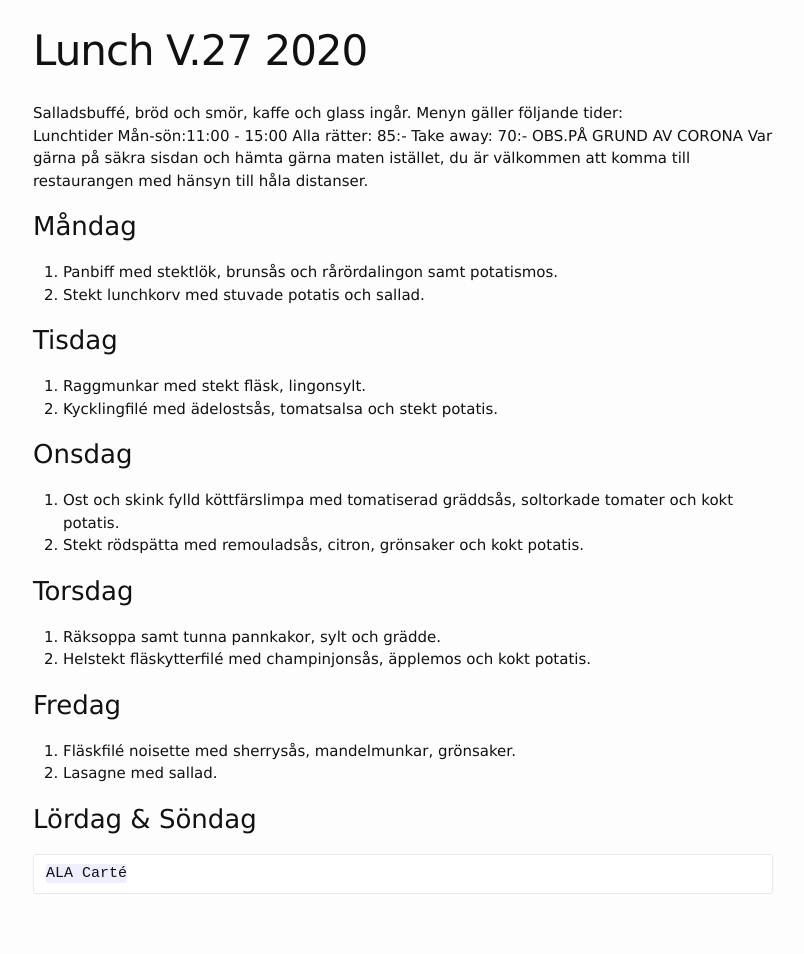
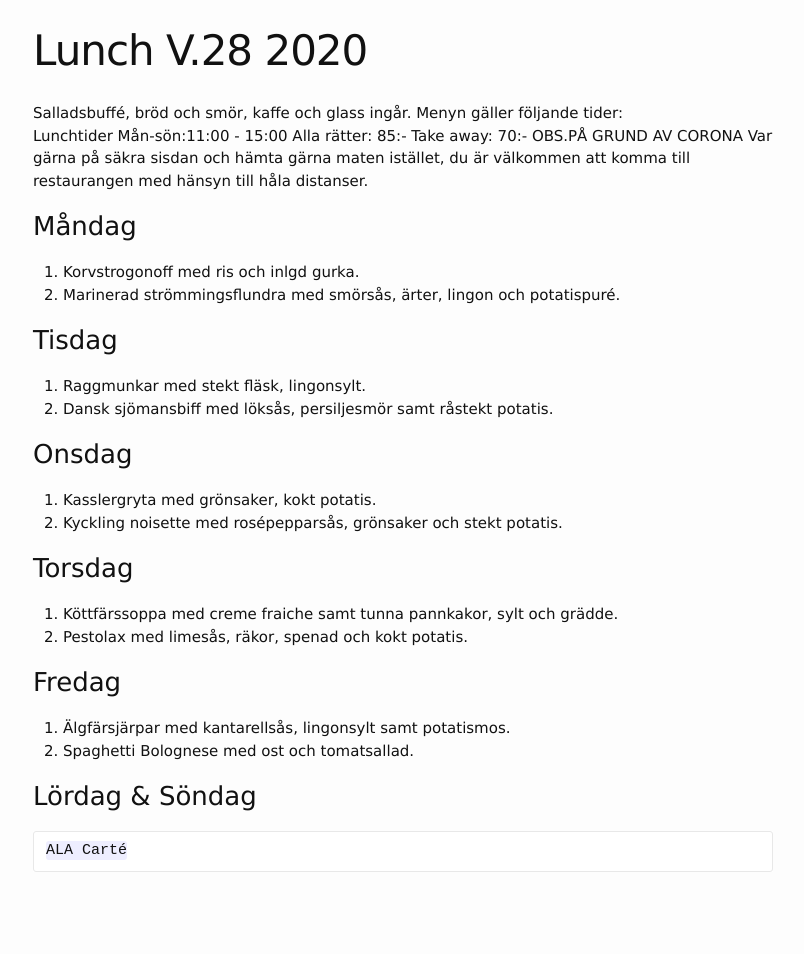
Before and after one commit to FarInn62/farinn62.github.io, a Jekyll site: the page built from lunch.md, in a window 1280 px wide. Shown: the whole page, without its empty margins (237-1041 px from the left). Built offline with Jekyll 4.4.1, drawn with Linux system fonts in a browser that asks for light colours; after the commit the page ends 932 px from its top, so only the background shows below that.

Commit message:
Update lunch.md

```diff
--- a/lunch.md
+++ b/lunch.md
@@ -1,6 +1,6 @@
 ---
 layout: foodmenu
-title: Lunch V.27 2020
+title: Lunch V.28 2020
 permalink: /lunch/
 published: true
 ---
@@ -12,24 +12,24 @@ OBS.PÅ GRUND AV CORONA Var gärna på säkra sisdan och hämta gärna maten ist
 
 
 ### Måndag
-1. Panbiff med stektlök, brunsås och rårördalingon samt potatismos.
-2. Stekt lunchkorv med stuvade potatis och sallad.
+1. Korvstrogonoff med ris och inlgd gurka.
+2. Marinerad strömmingsflundra med smörsås, ärter, lingon och potatispuré.
 
 ### Tisdag
 1. Raggmunkar med stekt fläsk, lingonsylt.
-2. Kycklingfilé med ädelostsås, tomatsalsa och stekt potatis.
+2. Dansk sjömansbiff med löksås, persiljesmör samt råstekt potatis.
 
 ### Onsdag
-1. Ost och skink fylld köttfärslimpa med tomatiserad gräddsås, soltorkade tomater och kokt potatis.
-2. Stekt rödspätta med remouladsås, citron, grönsaker och kokt potatis.
+1. Kasslergryta med grönsaker, kokt potatis.
+2. Kyckling noisette med rosépepparsås, grönsaker och stekt potatis.
 
 ### Torsdag
-1. Räksoppa samt tunna pannkakor, sylt och grädde.
-2. Helstekt fläskytterfilé med champinjonsås, äpplemos och kokt potatis.
+1. Köttfärssoppa med creme fraiche samt tunna pannkakor, sylt och grädde.
+2. Pestolax med limesås, räkor, spenad och kokt potatis.
 
 ### Fredag
-1. Fläskfilé noisette med sherrysås, mandelmunkar, grönsaker.
-2. Lasagne med sallad.
+1. Älgfärsjärpar med kantarellsås, lingonsylt samt potatismos.
+2. Spaghetti Bolognese med ost och tomatsallad.
 
 ### Lördag & Söndag
     ALA Carté
```
